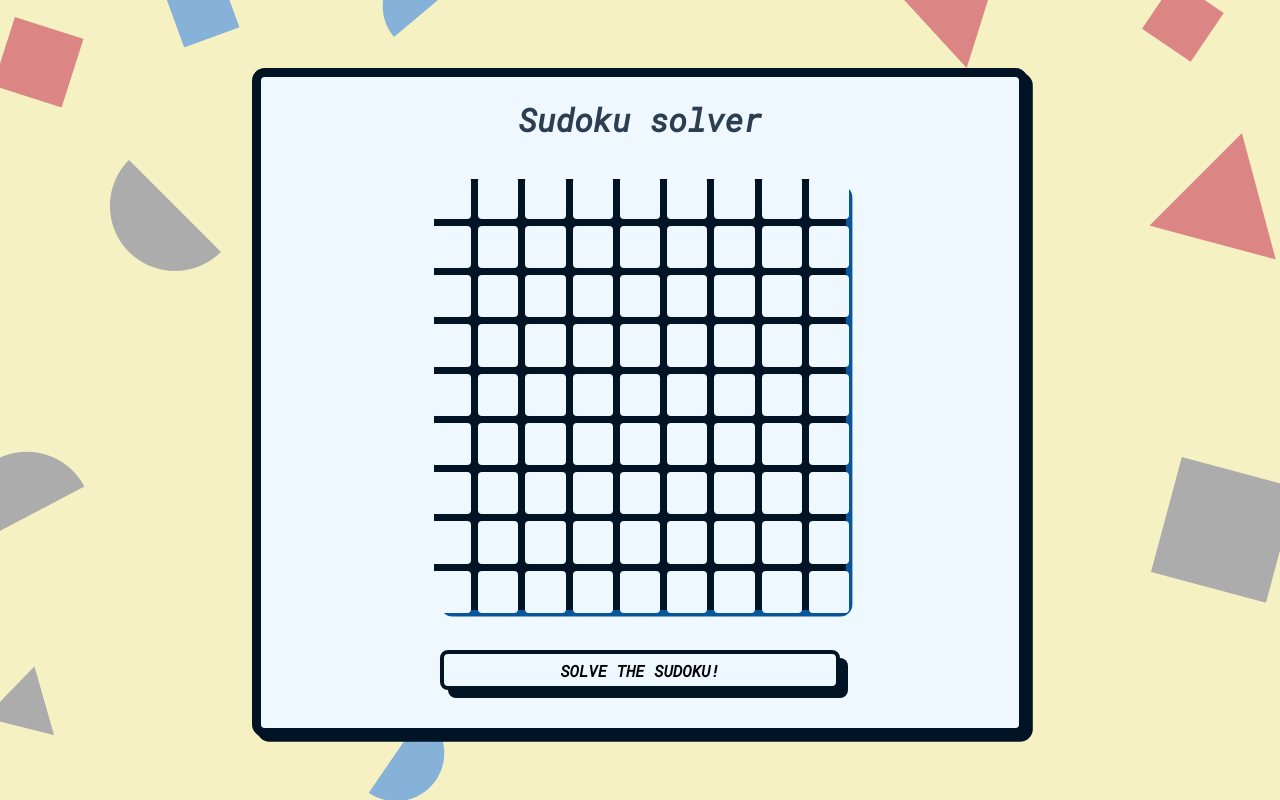
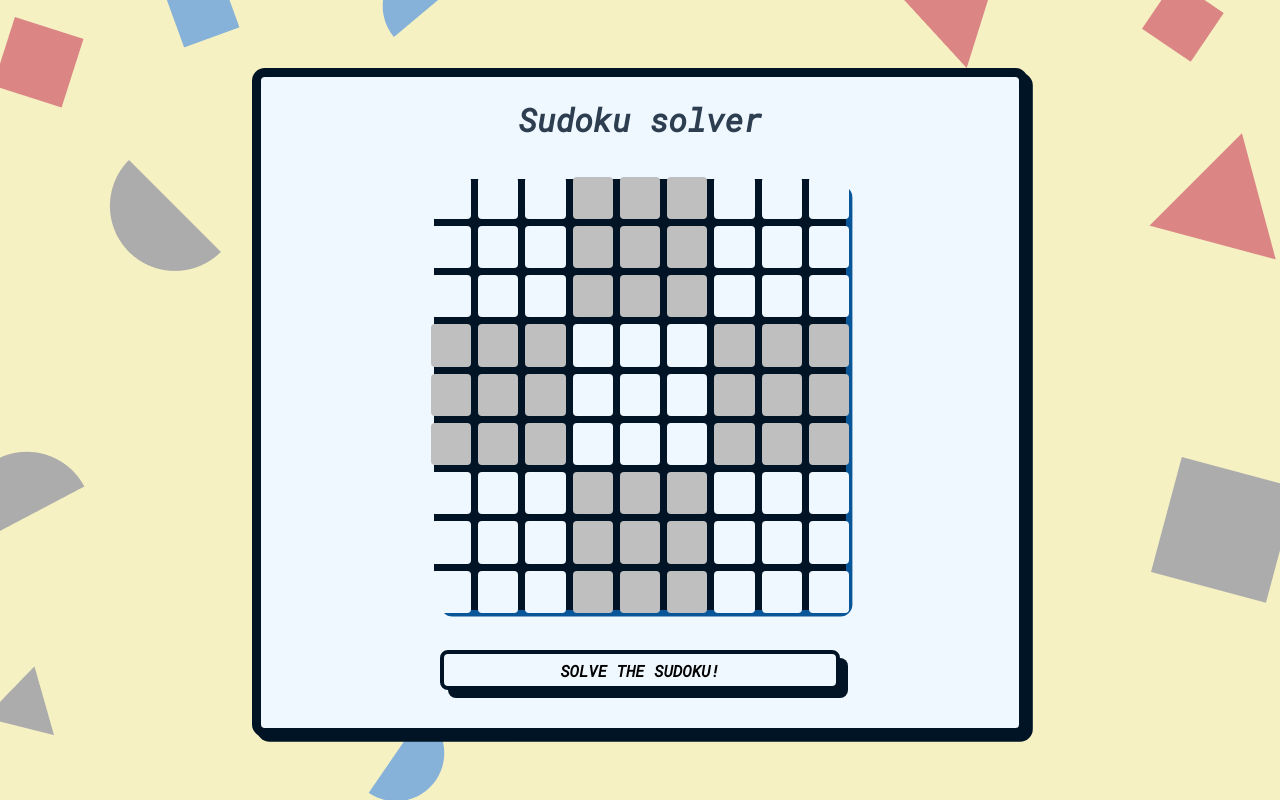
Before and after one commit to lsacienne/sudoku_solver, a Vue app in the folder sudoku-v-online/: page / in a window 1280 px wide. Built offline with nearby package versions, Linux system fonts and the light colour scheme.

Commit message:
🚸 Improve user experience filling sudoku

```diff
--- a/sudoku-v-online/src/components/SudokuGrid.vue
+++ b/sudoku-v-online/src/components/SudokuGrid.vue
@@ -1,6 +1,6 @@
 <template>
     <div class="grid-container">
-        <div class="cell" v-for="cell in  store.cells " :key="cell.index">
+        <div class="cell" v-for="cell in  store.cells " :key="cell.index" :class="{ grey: isGreyBackground(cell) }">
             <input type="number" min="1" max="9" :name="cell.index.toString()" :id="cell.index.toString()"
                 :value="cell.value"
                 @input="cell.value = (checkInput($event.target!.value) ? $event.target!.value : cell.value); cell.value = cell.value; updateCellType(cell)"
@@ -52,6 +52,15 @@ export default defineComponent({
         },
         isComputedValue(cell: GraphicCell) {
             return cell.type === CellType.COMPUTED;
+        },
+        isGreyBackground(cell: GraphicCell) {
+            const linId = Math.floor(cell.index / 9);
+            const colId = cell.index % 9;
+            const squId = Math.floor(colId / 3) + 3 * Math.floor(linId / 3);
+            if (squId % 2 === 0) {
+                return false;
+            }
+            return true;
         }
     }
 });
@@ -84,6 +93,10 @@ export default defineComponent({
     justify-content: center;
     align-items: center;
     font-size: 4vw;
+}
+
+.cell.grey {
+    background-color: hsl(0, 0%, 75%);
 }
 
 .cell>input {
```
